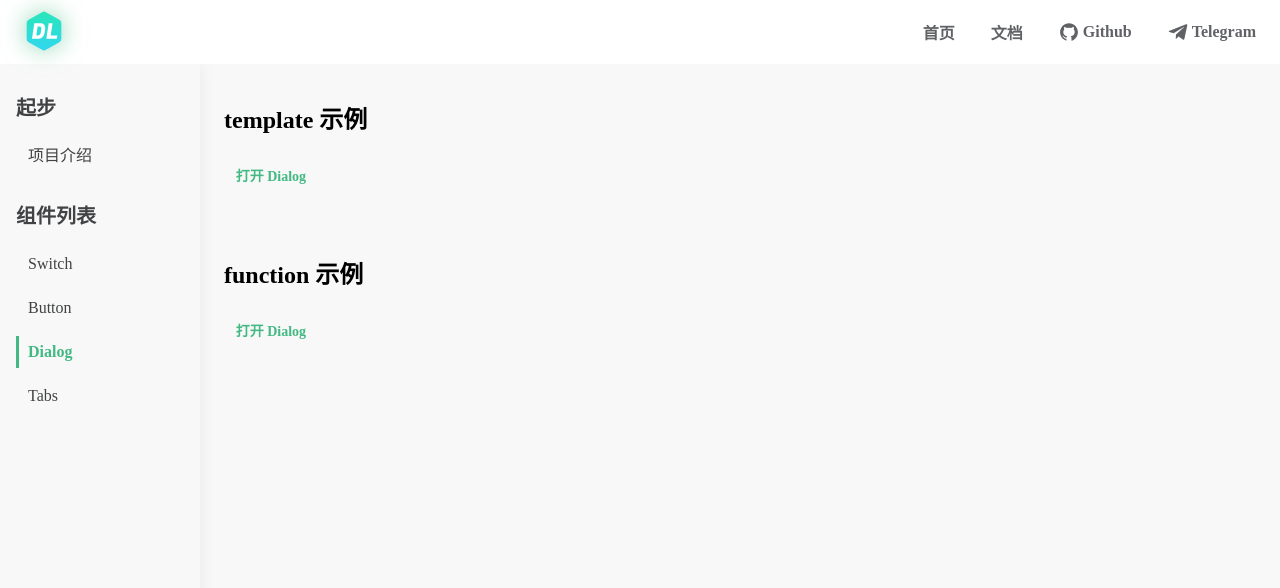
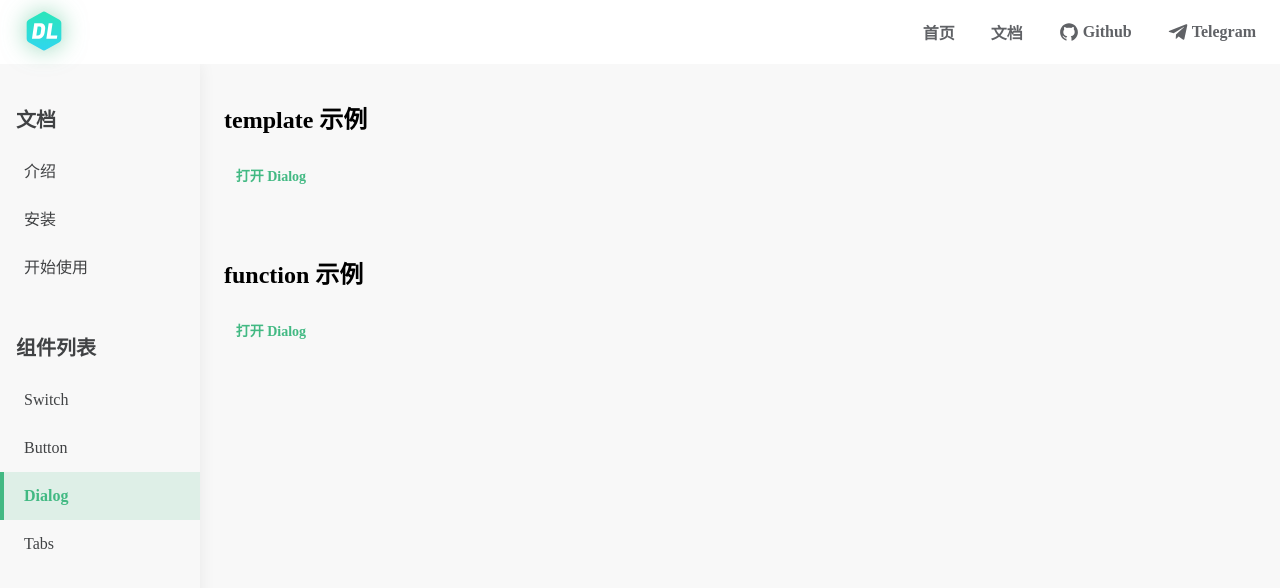
Before and after one commit to DesnLee/Desn-UI-Website, a Vue app: page /doc/dialog in a window 1280 px wide. Shown: the top 588 px of the page. Built offline with nearby package versions, Linux system fonts and the light colour scheme.

Commit message:
添加新建的页面链接，调整侧边栏 html 结构，优化选中样式

```diff
--- a/src/components/AsideBar.vue
+++ b/src/components/AsideBar.vue
@@ -2,14 +2,29 @@
   <transition name = "aside">
   <aside v-if = "isPC || asideVisible">
     <div class = "linkGroup">
-      <h1>起步</h1>
-      <router-link active-class = "selected" class = "link" to = "/doc/start">项目介绍</router-link>
+      <h1 class = "group-title">文档</h1>
+      <ol class = "link-list">
+        <li>
+          <router-link class = "link" to = "/doc/introduction">介绍</router-link>
+        </li>
+        <li>
+          <router-link class = "link" to = "/doc/install">安装</router-link>
+        </li>
+        <li>
+          <router-link class = "link" to = "/doc/start">开始使用</router-link>
+        </li>
+      </ol>
     </div>
     <div class = "linkGroup">
-      <h1>组件列表</h1>
-      <router-link v-for = "(component, index) in componentList" :key = "index"
-                   :to = "'/doc/' + component.name.toLowerCase()" active-class = "selected" class = "link"
-      >{{ component.name }}</router-link>
+      <h1 class = "group-title">组件列表</h1>
+      <ol class = "link-list">
+        <li v-for = "(component, index) in componentList" :key = " index "
+        >
+        <router-link :to = " '/doc/' + component.name.toLowerCase() " class = "link">{{
+            component.name
+          }}</router-link>
+      </li>
+      </ol>
     </div>
   </aside>
   </transition>
@@ -36,36 +51,52 @@
     position: fixed;
     box-shadow: 0 0 16px #00000011;
     background: #F8F8F8;
-    padding: 0 16px;
     height: 100%;
     width: $width-aside-bar;
     overflow: scroll;
 
     > .linkGroup {
       color: #404244;
-      margin-top: 24px;
+      margin-top: 36px;
 
-      > h1 {
+      > .group-title {
         font-size: 20px;
         line-height: 2;
+        padding: 0 16px;
       }
 
+      > .link-list {
+        margin-top: 8px;
+
+        > li {
           > .link {
             display: block;
-        padding: 8px 12px;
+            position: relative;
+            padding: 16px 24px;
             font-size: 16px;
             line-height: 1;
-        margin-top: 12px;
 
             &:hover {
               color: #42B983;
             }
 
-        &.selected {
+            &.router-link-active {
               color: $color-highlight;
               font-weight: bold;
-          border-left: 3px solid $color-highlight;
-          padding-left: 9px;
+              background: #42B98324;
+
+              &::before {
+                content: '';
+                position: absolute;
+                background: $color-highlight;
+                display: block;
+                top: 0;
+                left: 0;
+                width: 4px;
+                height: 100%;
+              }
+            }
+          }
         }
       }
     }
```
Lines whose indentation alone changed are shown as unchanged.
